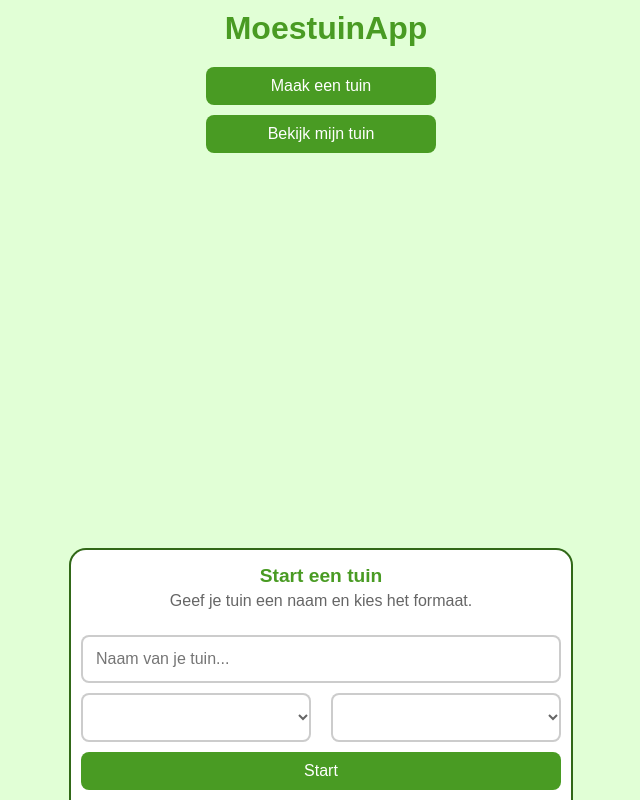
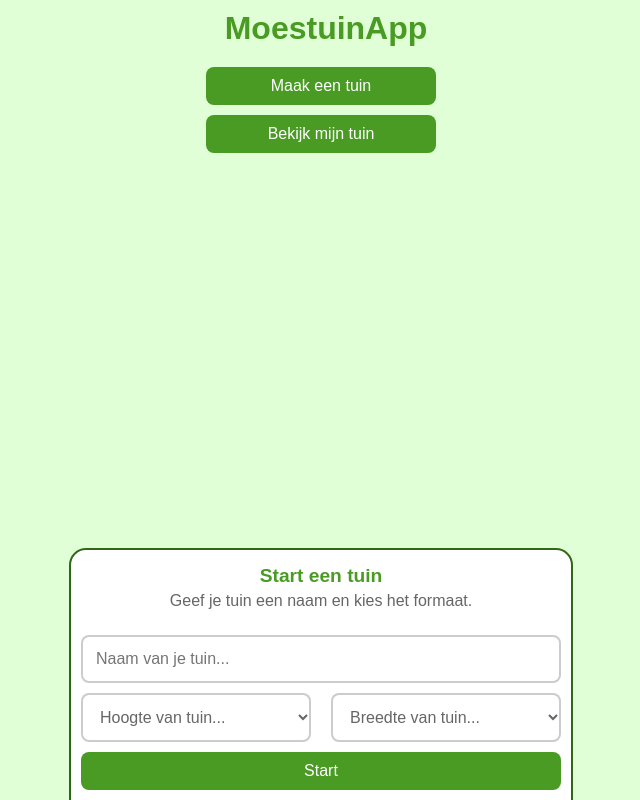
Before and after one commit to Ffyud/moestuin-gui, an Angular app: page / in a window 1280 px wide. Both pictures are taken after a click on the element "Maak een tuin". Shown: the whole page, without its empty margins (319-959 px from the left). Built offline with nearby package versions, Linux system fonts and the light colour scheme.

Commit message:
update form ux

```diff
--- a/src/app/new-garden-form/new-garden-form.component.html
+++ b/src/app/new-garden-form/new-garden-form.component.html
@@ -3,7 +3,10 @@
     <div class="sub-title">Geef je tuin een naam en kies het formaat.</div>
     <form>
         <input type="text" [(ngModel)]="garden.name" name="name" placeholder="Naam van je tuin...">
-        <select [(ngModel)]="garden.dimensionY" name="dimensionY" >
+        <select [(ngModel)]="garden.dimensionY" class="dimensionY" name="dimensionY" required>
+            <option value="undefined" disabled selected>
+                Hoogte van tuin...
+            </option>
             <option value="1">1</option>
             <option value="2">2</option>
             <option value="3">3</option>
@@ -13,7 +16,10 @@
             <option value="7">7</option>
             <option value="8">8</option>
         </select>
-        <select [(ngModel)]="garden.dimensionX" name="dimensionX" >
+        <select [(ngModel)]="garden.dimensionX" class="dimensionX" name="dimensionX" >
+            <option value="undefined" disabled selected>
+                Breedte van tuin...
+            </option>
             <option value="1">1</option>
             <option value="2">2</option>
             <option value="3">3</option>
```
